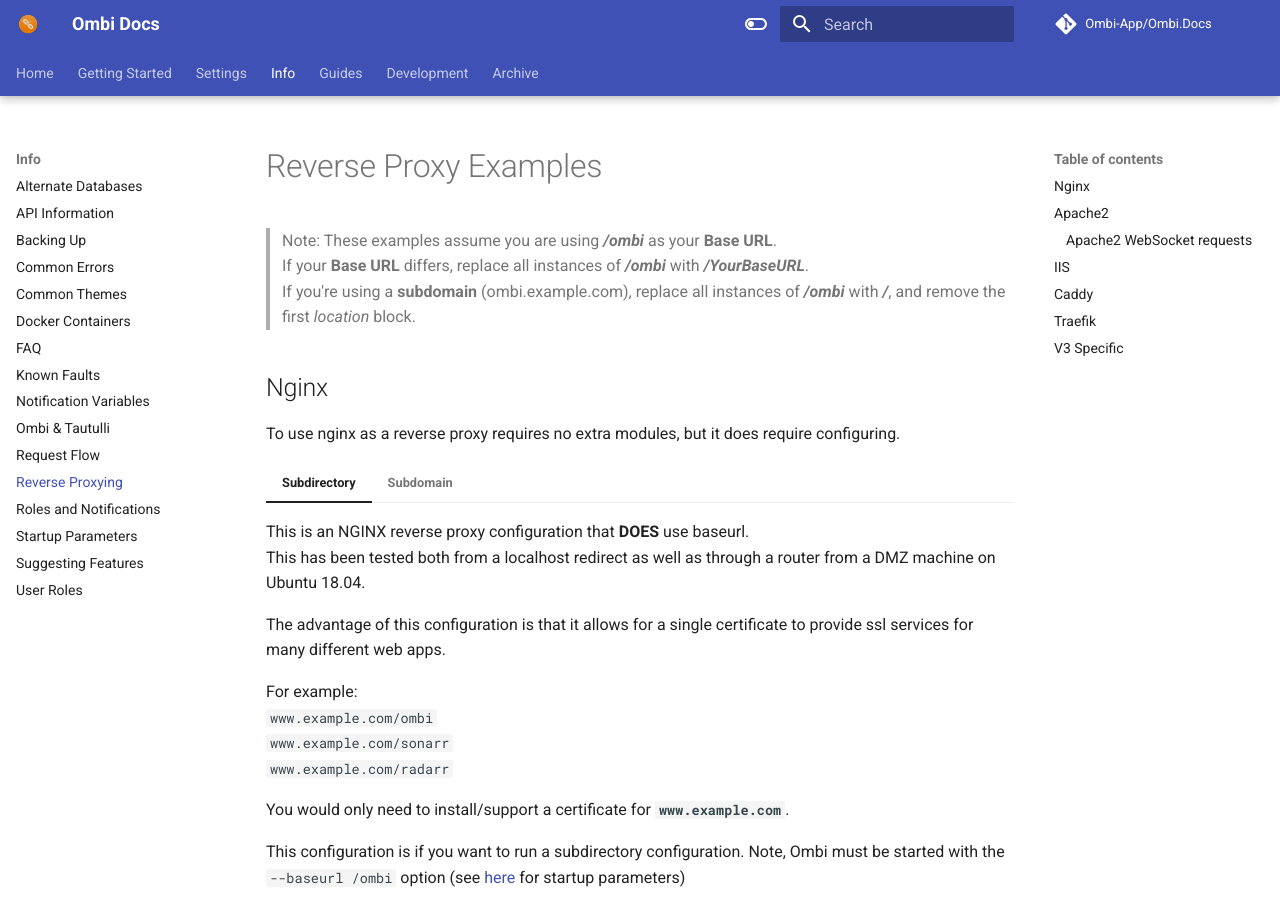
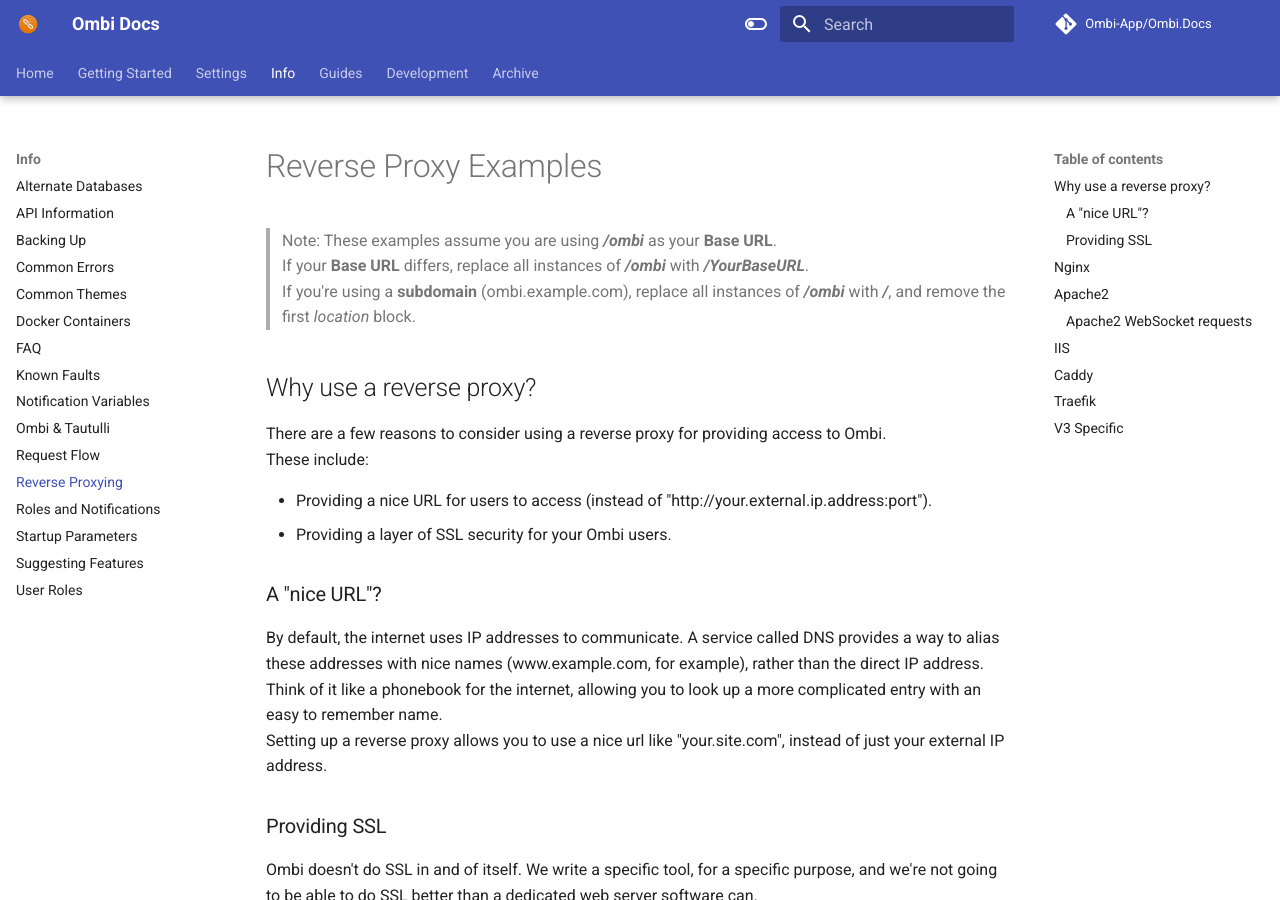
Before and after one commit to Ombi-app/Ombi.Docs, an MkDocs documentation site: the page built from docs/info/reverse-proxy.md, in a window 1280 px wide and 900 px high. Built offline with MkDocs 1.6.1 and Material for MkDocs 9.7.7, drawn with Linux system fonts in a browser that asks for light colours; comment, search, counter and statistics services are not loaded; some of the changed text lies outside the part shown.

```diff
--- a/docs/info/reverse-proxy.md
+++ b/docs/info/reverse-proxy.md
@@ -3,6 +3,24 @@
 > Note: These examples assume you are using **_/ombi_** as your **Base URL**.
 > If your **Base URL** differs, replace all instances of **_/ombi_** with **_/YourBaseURL_**.
 > If you're using a **subdomain** (ombi.example.com), replace all instances of **_/ombi_** with **_/_**, and remove the first _location_ block.
+
+## Why use a reverse proxy?
+
+There are a few reasons to consider using a reverse proxy for providing access to Ombi.
+These include:
+
+- Providing a nice URL for users to access (instead of "http://your.external.ip.address:port").
+- Providing a layer of SSL security for your Ombi users.
+
+### A "nice URL"?
+
+By default, the internet uses IP addresses to communicate. A service called DNS provides a way to alias these addresses with nice names (www.example.com, for example), rather than the direct IP address. Think of it like a phonebook for the internet, allowing you to look up a more complicated entry with an easy to remember name.
+Setting up a reverse proxy allows you to use a nice url like "your.site.com", instead of just your external IP address.
+
+### Providing SSL
+
+Ombi doesn't do SSL in and of itself. We write a specific tool, for a specific purpose, and we're not going to be able to do SSL better than a dedicated web server software can.
+As such, we recommend implementing a reverse proxy to handle that side of communication.
 
 ## Nginx
 
```
Also changed, not shown: docs/info/startup-parameters.md (+2 -2 lines).
